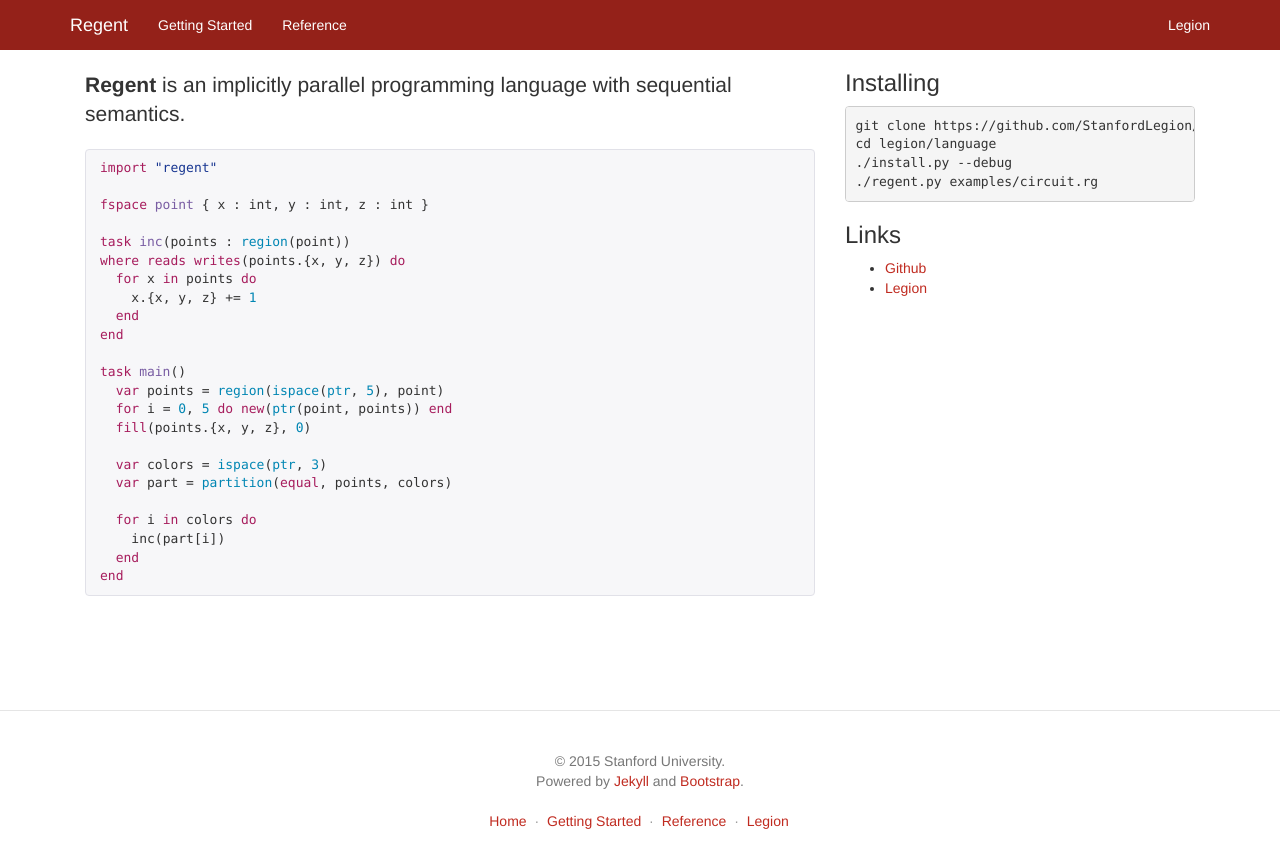
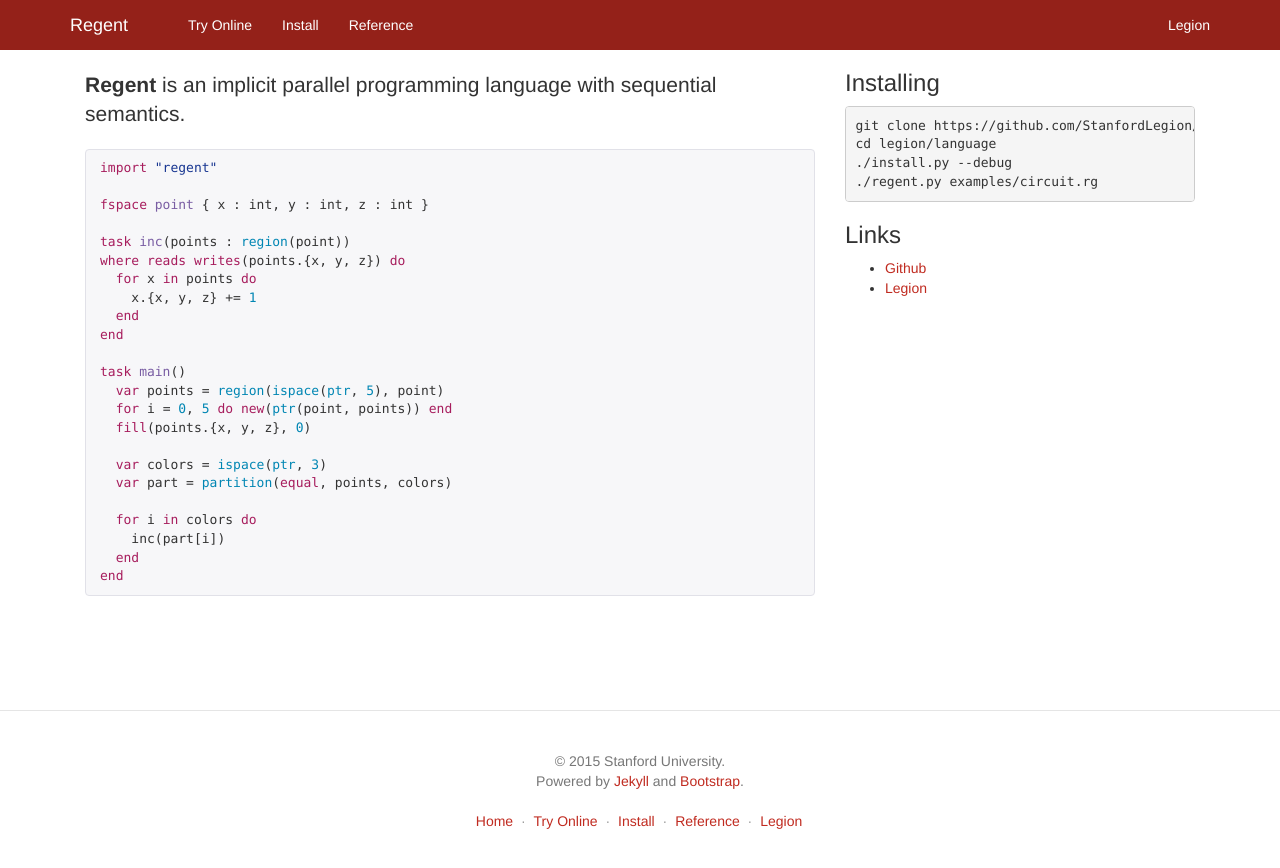
Before and after one commit to StanfordLegion/regent-lang.org, a Jekyll site: the page built from index.md, in a window 1280 px wide. Shown: the top 868 px of the page. Built offline with Jekyll 4.4.1, drawn with Linux system fonts in a browser that asks for light colours; nearby versions of some CDN libraries.

Commit message:
Update links, installation instructions.

```diff
--- a/_config.yml
+++ b/_config.yml
@@ -11,8 +11,11 @@
 # Navigation menu items. (Note that these a preceded by some fixed
 # items coded directly in _includes/navbar.html .)
 navigation:
-  - label: Getting Started
-    url: "/start"
+  - label: Try Online
+    url: "http://try.regent-lang.org/"
+    external: true
+  - label: Install
+    url: "/install"
   - label: Reference
     url: "/reference"
 
--- a/_includes/footer.html
+++ b/_includes/footer.html
@@ -7,8 +7,13 @@
       <li><a href="{{ site.baseurl }}/">Home</a></li>
       <li>&middot;</li>
       {% for item in site.navigation %}
-        <li><a href="{{ site.baseurl }}{{ item.url }}">{{ item.label }}</a></li>
-        <li>&middot;</li>
+        {% if item.external %}
+          <li><a href="{{ item.url }}">{{ item.label }}</a></li>
+          <li>&middot;</li>
+        {% else %}
+          <li><a href="{{ site.baseurl }}{{ item.url }}">{{ item.label }}</a></li>
+          <li>&middot;</li>
+        {% endif %}
       {% endfor %}
       <li><a href="http://legion.stanford.edu/">Legion</a></li>
     </ul>
--- a/_includes/navbar.html
+++ b/_includes/navbar.html
@@ -11,7 +11,15 @@
     </div>
     <nav class="collapse navbar-collapse rg-navbar-collapse" role="navigation">
       <ul class="nav navbar-nav">
+        <li>
+          <a href="http://try.regent-lang.org/"></a>
+        </li>
         {% for item in site.navigation %}
+          {% if item.external %}
+            <li>
+              <a href="{{ item.url }}">{{ item.label }}</a>
+            </li>
+          {% else %}
             {% assign active = nil %}
             {% capture url_with_index %}{{ item.url }}/index.html{% endcapture %}
             {% if page.url == item.url or page.url == url_with_index %}
@@ -21,6 +29,7 @@
               <a href="{{ site.baseurl }}{{ item.url }}">{{ item.label }}</a>
             </li>
             {% assign active = nil %}
+          {% endif %}
         {% endfor %}
       </ul>
 
--- a/index.md
+++ b/index.md
@@ -6,7 +6,7 @@
 highlight_first: true
 ---
 
-**Regent** is an implicitly parallel programming language with
+**Regent** is an implicit parallel programming language with
 sequential semantics.
 
 {% highlight regent %}
```
Also changed, not shown: install.md (added, +49 -0 lines), start.md (deleted, +0 -40 lines). Lines whose indentation alone changed are shown as unchanged.
